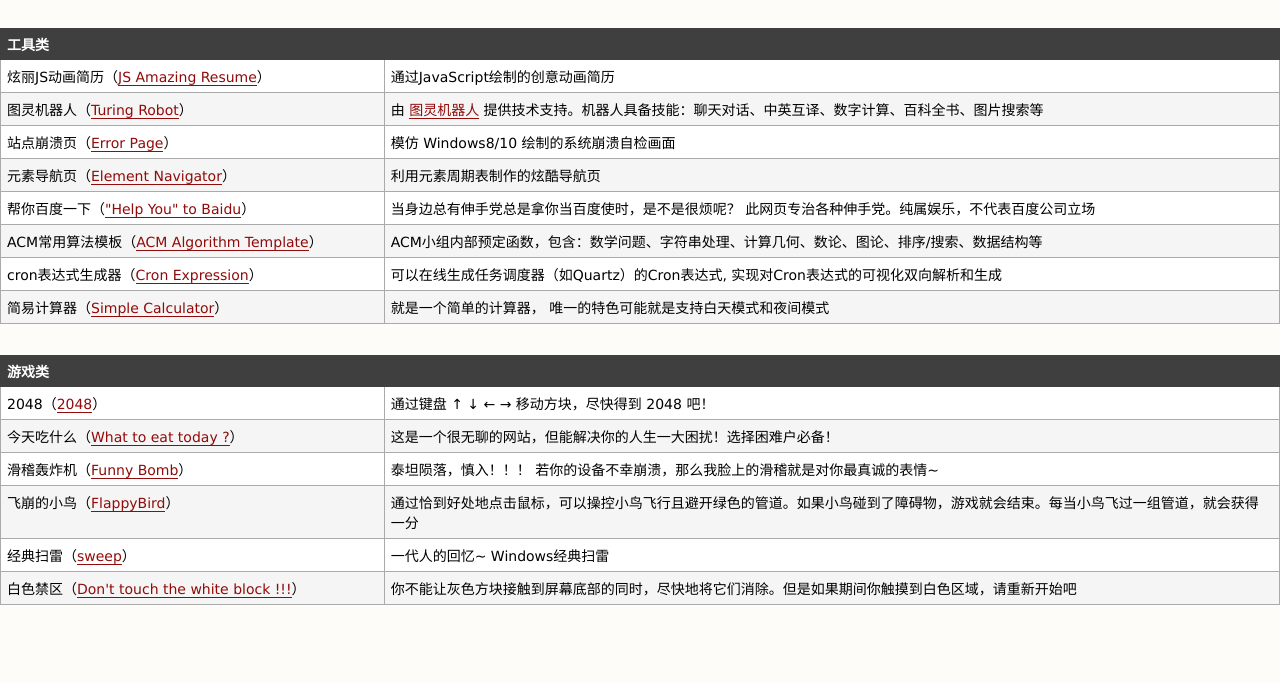
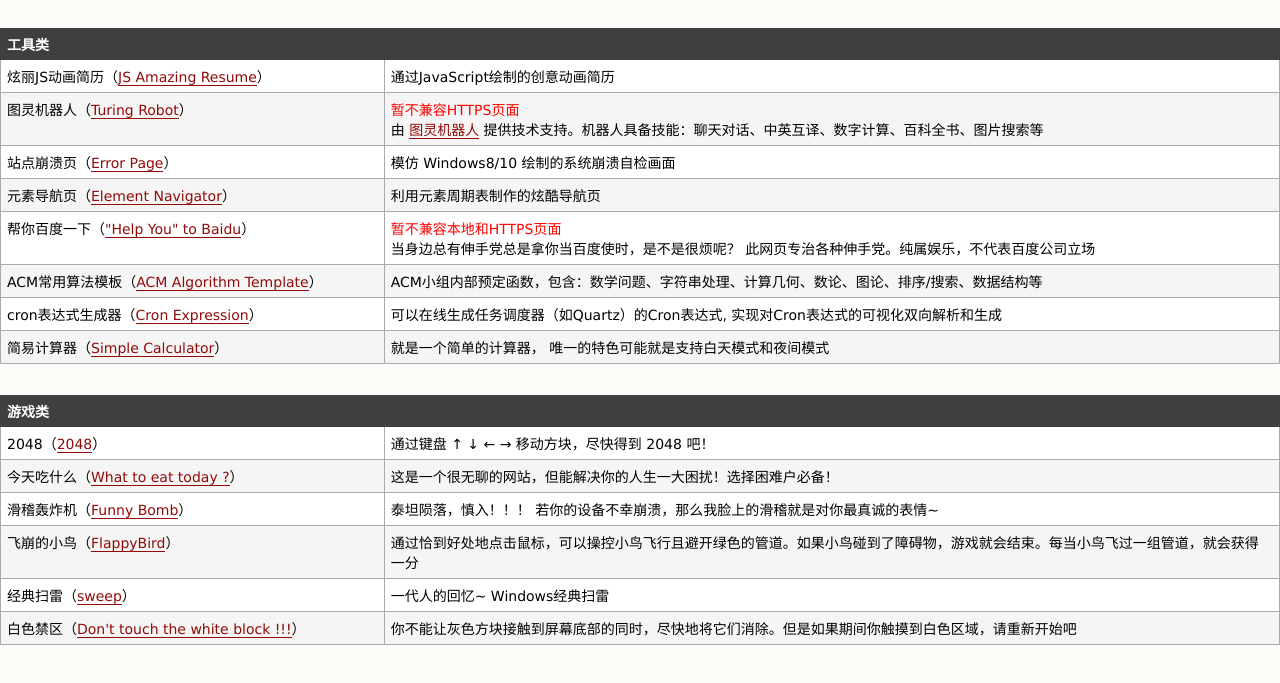
Before and after one commit to EXP-Tools/site-package, a plain HTML site: page index.html in a window 1280 px wide. Shown: the part 49-732 px from the top of the page. Drawn offline with Linux system fonts and the light colour scheme.

Commit message:
Update index.html

```diff
--- a/index.html
+++ b/index.html
@@ -30,7 +30,7 @@
       </tr>
       <tr>
        <td>图灵机器人（<a href="tool/turing-robot/index.html" target="_blank">Turing Robot</a>）</td>
-       <td>由 <a href="http://www.tuling123.com/" target="_blank">图灵机器人</a> 提供技术支持。机器人具备技能：聊天对话、中英互译、数字计算、百科全书、图片搜索等</td>
+       <td><font color="red">暂不兼容HTTPS页面</font><br/>由 <a href="http://www.tuling123.com/" target="_blank">图灵机器人</a> 提供技术支持。机器人具备技能：聊天对话、中英互译、数字计算、百科全书、图片搜索等</td>
       </tr>
       <tr>
        <td>站点崩溃页（<a href="tool/error-page/index.html" target="_blank">Error Page</a>）</td>
@@ -42,7 +42,7 @@
       </tr>
       <tr>
        <td>帮你百度一下（<a href="tool/baidu-help-you/index.html" target="_blank">"Help You" to Baidu</a>）</td>
-       <td>当身边总有伸手党总是拿你当百度使时，是不是很烦呢？ 此网页专治各种伸手党。纯属娱乐，不代表百度公司立场</td>
+       <td><font color="red">暂不兼容本地和HTTPS页面</font><br/>当身边总有伸手党总是拿你当百度使时，是不是很烦呢？ 此网页专治各种伸手党。纯属娱乐，不代表百度公司立场</td>
       </tr>
       <tr>
        <td>ACM常用算法模板（<a href="tool/acm-template/index.html" target="_blank">ACM Algorithm Template</a>）</td>
```
